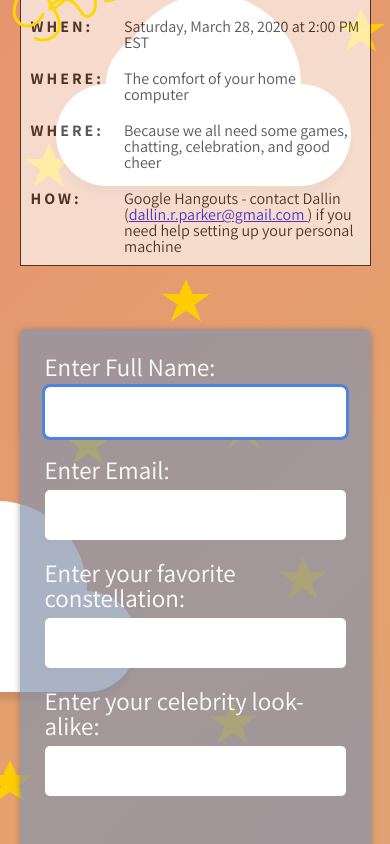
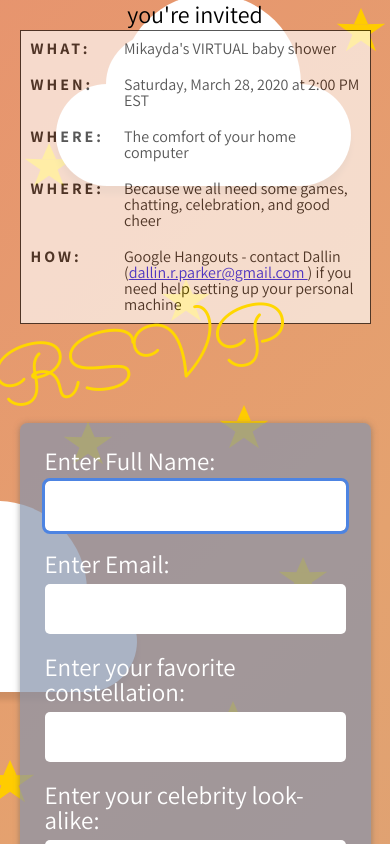
Before and after one commit to dallin-r-parker/babyshower-fe, a React (Create React App) app: page / in a window 390 px wide. Shown: the top 844 px of the page. Built offline with nearby package versions, Linux system fonts and the light colour scheme; no server answers.

Commit message:
mobile styling changes

```diff
--- a/src/components/Heading/index.tsx
+++ b/src/components/Heading/index.tsx
@@ -3,12 +3,16 @@ import styled from 'styled-components';
 import { Container } from '../Container';
 
 export const CursiveStyle = styled.h1`
-  position: absolute;
+  position: relative;
   font-family: Sacramento;
   font-size: 80px;
   color: gold;
   transform: rotate(330deg);
-  top: 100px;
+  top: -100px;
+  left: 10vw;
+  z-index: 13;
+  ${({ theme }) => `@media (max-width: ${theme.breakpoints['tablet']}){width: 90vw; top: 20px;
+  left: -2vw; transform: rotate(350deg);}`};
 `;
 
 export const CustomTable = styled.table`
@@ -40,12 +44,14 @@ export const CustomTable = styled.table`
 `;
 
 export const Heading: React.FC = (): JSX.Element => (
-  <Container h="100vh" w="100vw" jc="center" pos="relative" z="1">
-    <h2>
-      twinkle, <br /> twinkle, <br />
+  <Container h="100vh" w="100vw" jc="center" pos="relative" z="13">
+    <h1 style={{ textAlign: 'center', padding: '20px', paddingTop: '120px', fontWeight: `bold` }}>
+      twinkle,
+      <br /> twinkle, <br />
       little star
-    </h2>
-    <h2>you're invited </h2>
+    </h1>
+    <h2 style={{ textAlign: 'center' }}>you're invited </h2>
+
     <CustomTable>
       <tr>
         <th>WHAT:</th>
```
